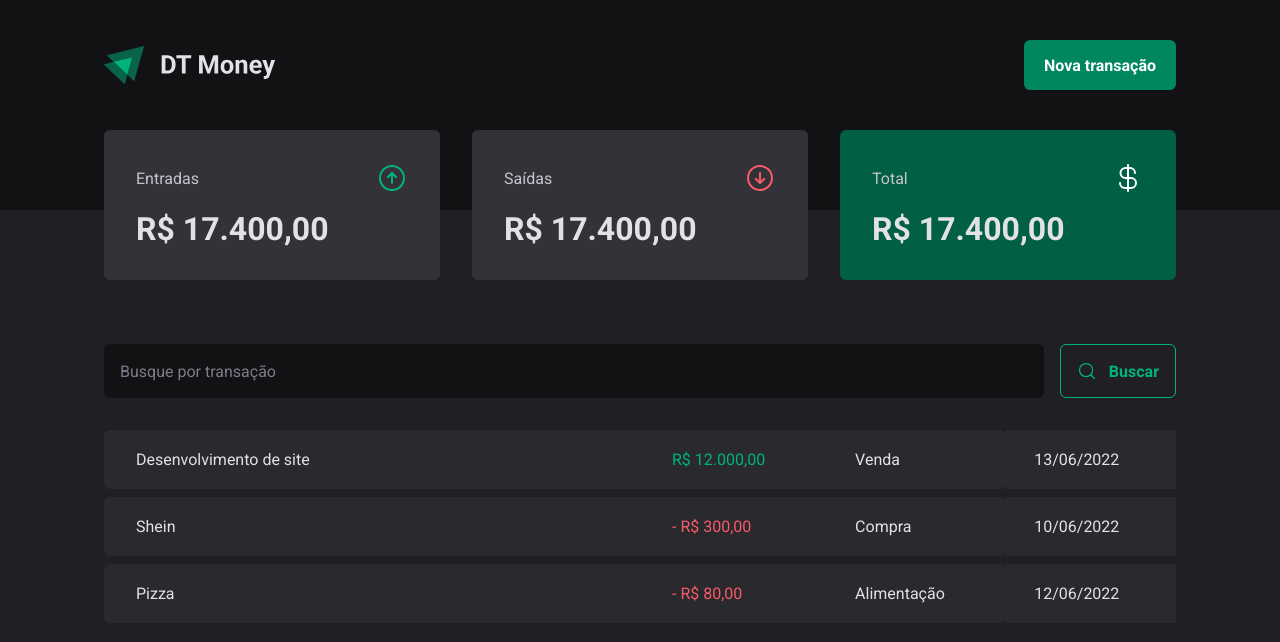
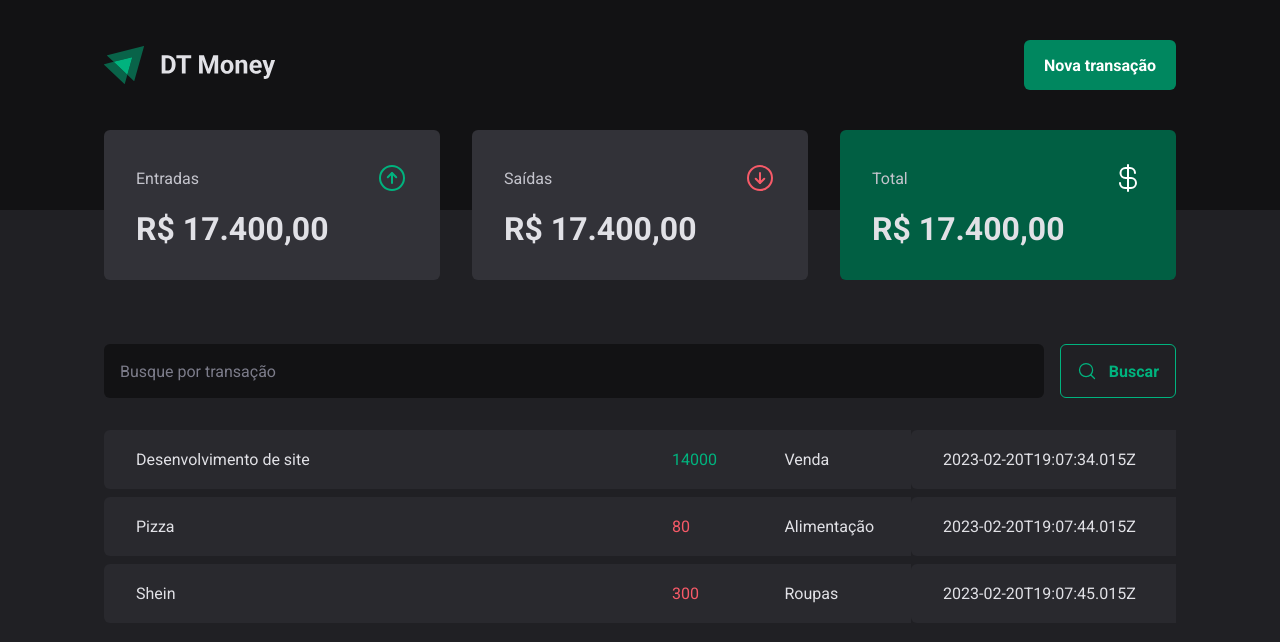
Before and after one commit to leticiar-io/dt-money-ignite, a React (Vite) app: page / in a window 1280 px wide. Shown: the top 642 px of the page. Built offline with nearby package versions, Linux system fonts and the light colour scheme; data requests are answered from the project's data file.

Commit message:
Executing HTTP request

```diff
--- a/package.json
+++ b/package.json
@@ -5,6 +5,7 @@
   "type": "module",
   "scripts": {
     "dev": "vite",
+    "dev:server": "json-server server.json -p 3000 -w -d 500",
     "build": "tsc && vite build",
     "preview": "vite preview"
   },
@@ -21,6 +22,7 @@
     "@types/react-dom": "^18.0.10",
     "@types/styled-components": "^5.1.26",
     "@vitejs/plugin-react": "^3.1.0",
+    "json-server": "^0.17.1",
     "typescript": "^4.9.3",
     "vite": "^4.1.0"
   }
--- /dev/null
+++ b/server.json
@@ -0,0 +1,28 @@
+{
+  "transactions": [
+    {
+      "id": 1,
+      "description": "Desenvolvimento de site",
+      "type": "income",
+      "category": "Venda",
+      "price": 14000,
+      "createdAt": "2023-02-20T19:07:34.015Z"
+    },
+    {
+      "id": 2,
+      "description": "Pizza",
+      "type": "outcome",
+      "category": "Alimentação",
+      "price": 80,
+      "createdAt": "2023-02-20T19:07:44.015Z"
+    },
+    {
+      "id": 3,
+      "description": "Shein",
+      "type": "outcome",
+      "category": "Roupas",
+      "price": 300,
+      "createdAt": "2023-02-20T19:07:45.015Z"
+    }
+  ]
+}
--- a/src/pages/Transactions/index.tsx
+++ b/src/pages/Transactions/index.tsx
@@ -1,3 +1,4 @@
+import { useEffect, useState } from "react";
 import { Header } from "../../components/Header";
 import { Summary } from "../../components/Summary";
 import { SearchForm } from "./components/SearchForm";
@@ -7,40 +8,52 @@
   PriceHighlight,
 } from "./styles";
 
+interface Transaction {
+  id: number;
+  description: string;
+  type: "income" | "outcome";
+  price: number;
+  category: string;
+  createdAt: string;
+}
+
 export function Transactions() {
+  const [transactions, setTransactions] = useState<Transaction[]>([]);
+
+  async function loadTransactions() {
+    const response = await fetch("http://localhost:3000/transactions");
+    const data = await response.json();
+
+    setTransactions(data);
+  }
+
+  useEffect(() => {
+    loadTransactions();
+  }, []);
+
   return (
     <div>
       <Header />
       <Summary />
 
       <TransactionsContainer>
-         <SearchForm />
+        <SearchForm />
         <TransactionsTable>
           <tbody>
-            <tr>
-              <td width="50%">Desenvolvimento de site</td>
-              <td>
-                <PriceHighlight variant={"income"}>R$ 12.000,00</PriceHighlight>
-              </td>
-              <td>Venda</td>
-              <td>13/06/2022</td>
-            </tr>
-            <tr>
-              <td width="50%">Shein</td>
-              <td>
-                <PriceHighlight variant={"outcome"}>- R$ 300,00</PriceHighlight>
-              </td>
-              <td>Compra</td>
-              <td>10/06/2022</td>
-            </tr>
-            <tr>
-              <td width="50%">Pizza</td>
-              <td>
-                <PriceHighlight variant={"outcome"}>- R$ 80,00</PriceHighlight>
-              </td>
-              <td>Alimentação</td>
-              <td>12/06/2022</td>
-            </tr>
+            {transactions.map((transaction) => {
+              return (
+                <tr key={transaction.id}>
+                  <td width="50%">{transaction.description}</td>
+                  <td>
+                    <PriceHighlight variant={transaction.type}>
+                      {transaction.price}
+                    </PriceHighlight>
+                  </td>
+                  <td>{transaction.category}</td>
+                  <td>{transaction.createdAt}</td>
+                </tr>
+              );
+            })}
           </tbody>
         </TransactionsTable>
       </TransactionsContainer>
```
Also changed, not shown: 1 other file (tests, documents, lock files or other folders).
